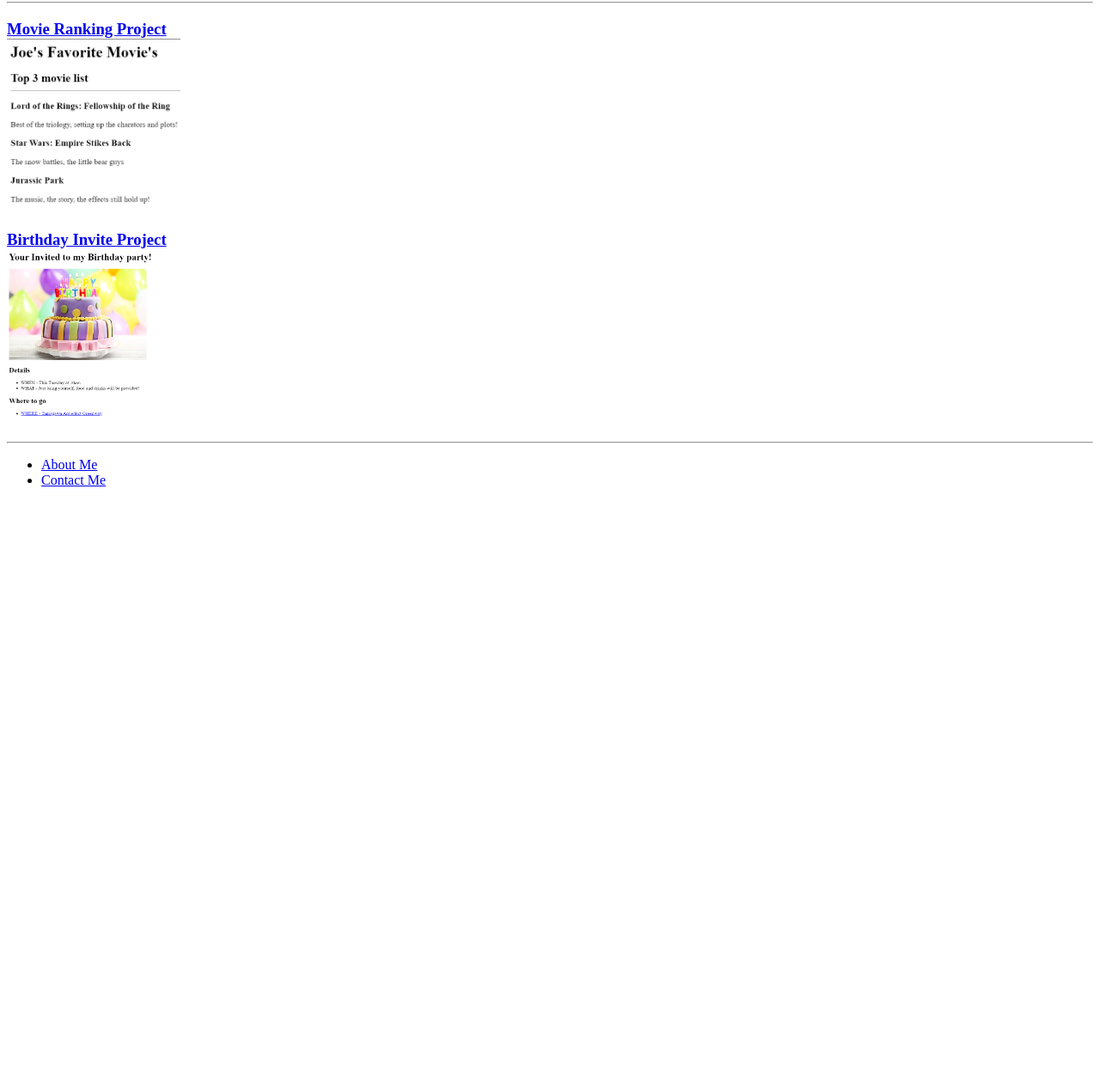
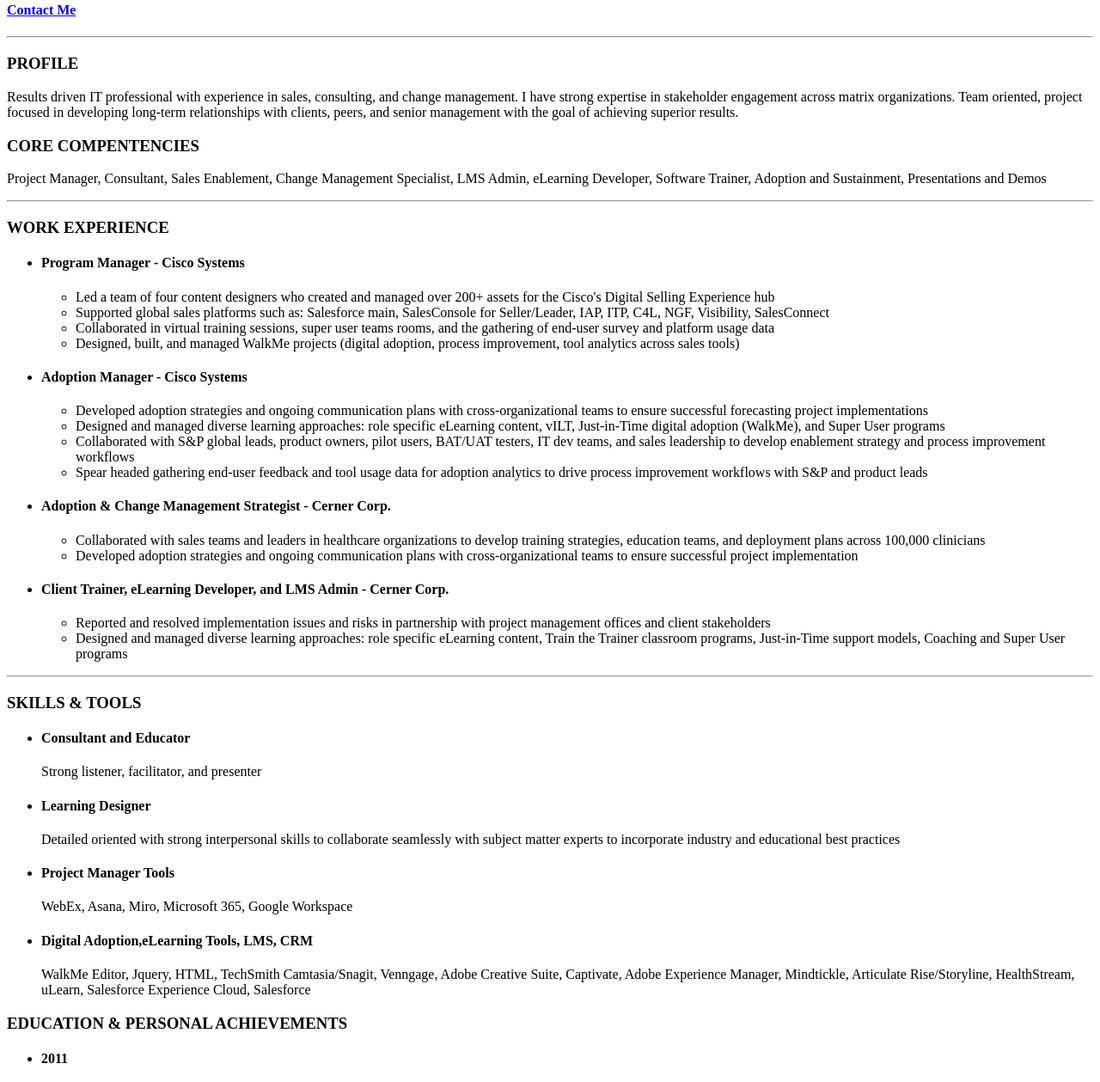
Before and after one commit to jbouchey/html-portfolio, a plain HTML site: page index.html in a window 1280 px wide. Shown: the part 125-1384 px from the top of the page at 86% size. Before the commit the page ends 800 px from the top, so only its background shows below. Drawn offline with Linux system fonts and the light colour scheme.

Commit message:
Add files via upload
HTML Capstone Project

```diff
--- a/index.html
+++ b/index.html
@@ -1,24 +1,108 @@
 <!DOCTYPE html>
 <html lang="en">
-
 <head>
     <meta charset="UTF-8">
-    <title>Joe's Portfolio</title>
+    <title>HTML Capstone Project</title>
 </head>
+<body>
+    <h1>Joe Bouchey <img src="./Assets/Images/Runner-Profile-JB.JPG" height="90" align="right"/> </h1>
+    <h2>Change Management Consultant</h2>
+    <h4><a href="./contact.html"> Contact Me</a></h1>
+    <hr />
+    <h3>PROFILE</h3>
+    <p>Results driven IT professional with experience in sales, consulting, and change management.
+        I have strong expertise in stakeholder engagement across matrix organizations. Team oriented, project focused in developing long-term relationships with clients, peers, and
+        senior management with the goal of achieving superior results.</p>
+    <h3>CORE COMPENTENCIES</h3>
+    <p>Project Manager, Consultant, Sales Enablement, Change Management Specialist, LMS Admin,
+        eLearning Developer, Software Trainer, Adoption and Sustainment, Presentations and Demos</p>
 
- <body>
-  <h1>Joe's Portfolio</h1>
-    <h2>I'm a Web Developer</h2>
     <hr />
-        <h3><a href="./public/movie-ranking.html"> Movie Ranking Project </a> <br>
-         <img src="./assets/images/MovieProject_JB.png" height="200"  alt="Moive Ranking Project"> </h3>
-        <h3><a href="./public/birthday-invite.html"> Birthday Invite Project</a> <br>
-         <img src="./assets/images/BirthdayProject.png" height="200" alt="Birthday Invite Project"> </h3>
+    <h3>WORK EXPERIENCE</h3>
+    <ul>
+    <li> <h4>Program Manager - Cisco Systems </h4>
+        <ul>
+        <li>Led a team of four content designers who created and managed over 200+ assets for the Cisco's Digital Selling Experience hub</li>
+        <li>Supported global sales platforms such as: Salesforce main,
+            SalesConsole for Seller/Leader, IAP, ITP, C4L, NGF, Visibility,
+            SalesConnect </li>
+        <li>Collaborated in virtual training sessions, super user teams rooms,
+            and the gathering of end-user survey and platform usage data
+            </li>
+        <li>Designed, built, and managed WalkMe projects (digital adoption,
+            process improvement, tool analytics across sales tools)</li>
+        </ul>
+    <li> <h4>Adoption Manager - Cisco Systems </h4>
+        <ul>
+        <li>Developed adoption strategies and ongoing communication
+            plans with cross-organizational teams to ensure successful
+            forecasting project implementations </li>
+        <li>Designed and managed diverse learning approaches: role
+            specific eLearning content, vILT, Just-in-Time digital adoption
+            (WalkMe), and Super User programs
+            </li>
+        <li>Collaborated with S&P global leads, product owners, pilot users,
+            BAT/UAT testers, IT dev teams, and sales leadership to develop
+            enablement strategy and process improvement workflows</li>
+        <li>Spear headed gathering end-user feedback and tool usage data
+            for adoption analytics to drive process improvement workflows
+            with S&P and product leads</li>
+        </ul>
+    <li> <h4>Adoption & Change
+        Management Strategist - Cerner Corp.</h4>
+        <ul>
+        <li>Collaborated with sales teams and leaders in healthcare
+            organizations to develop training strategies, education teams,
+            and deployment plans across 100,000 clinicians </li>
+        <li>Developed adoption strategies and ongoing communication
+            plans with cross-organizational teams to ensure successful
+            project implementation </li>
+        </ul>
+    <li> <h4>Client Trainer,
+        eLearning Developer,
+        and LMS Admin - Cerner Corp.
+        </h4>
+        <ul>
+        <li>Reported and resolved implementation issues and risks in
+            partnership with project management offices and client
+            stakeholders </li>
+        <li>Designed and managed diverse learning approaches: role
+            specific eLearning content, Train the Trainer classroom
+            programs, Just-in-Time support models, Coaching and Super User programs
+            </li>
+    </ul>
+    </li>
+    </ul>
     <hr />
+    <h3>SKILLS & TOOLS</h3>
     <ul>
-         <li><a href="./public/about.html">About Me </a></li>
-         <li><a href="./public/contact.html">Contact Me </a></li>
+        <li><h4>Consultant and Educator</h4></li>
+        <p>Strong listener, facilitator, and presenter</p>
+        <li><h4>Learning Designer</h4> </li>
+        <p>Detailed oriented with strong interpersonal skills to
+            collaborate seamlessly with subject matter experts to
+            incorporate industry and educational best practices</p>
+        <li><h4>Project Manager Tools</h4></li>
+        <p>WebEx, Asana, Miro, Microsoft 365, Google Workspace</p>
+        <li><h4>Digital Adoption,eLearning Tools, LMS, CRM</h4> </li>
+        <p>WalkMe Editor, Jquery, HTML, TechSmith Camtasia/Snagit,
+            Venngage, Adobe Creative Suite, Captivate, Adobe Experience
+            Manager, Mindtickle, Articulate Rise/Storyline, HealthStream,
+            uLearn, Salesforce Experience Cloud, Salesforce</p>
     </ul>
+    <h3>EDUCATION & PERSONAL ACHIEVEMENTS</h3>
+    <ul>
+        <li><h4>2011</h4></li>
+        <p>Economics and Business Administration <br>
+            Bachelor of Arts <br>
+            Ave Maria University, Naples FL
+            </p>
+        <li><h4>2018</h4> </li>
+        <p>Detailed oriented with strong interpersonal skills to
+            collaborate seamlessly with subject matter experts to
+            incorporate industry and educational best practices</p>
+    </ul>
+    <hr />
+    <h4><a href="./contact.html"> Contact Me</a></h4>
 </body>
-
 </html>
```
Also changed, not shown: contact.html (added, +5 -0 lines), Assets/Images/Runner-Profile-JB.JPG (added). Lines whose indentation alone changed are shown as unchanged.
